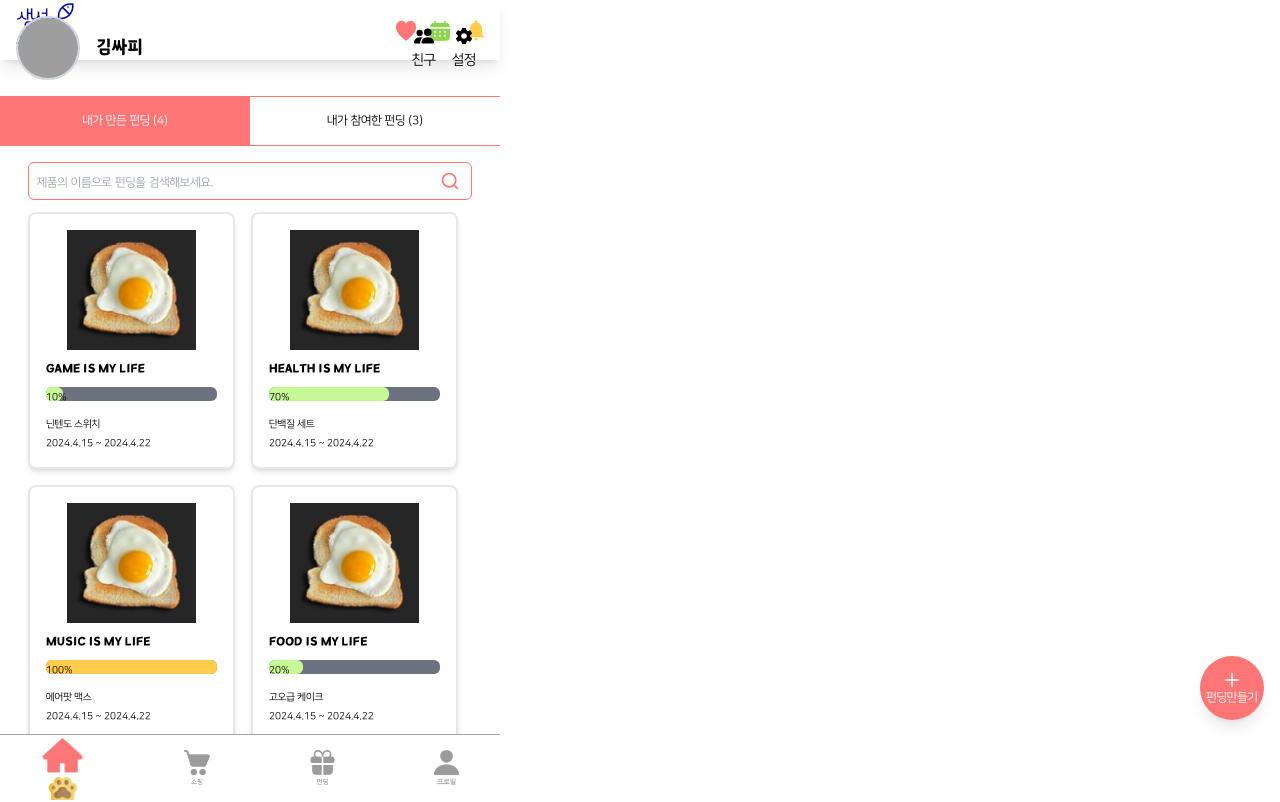
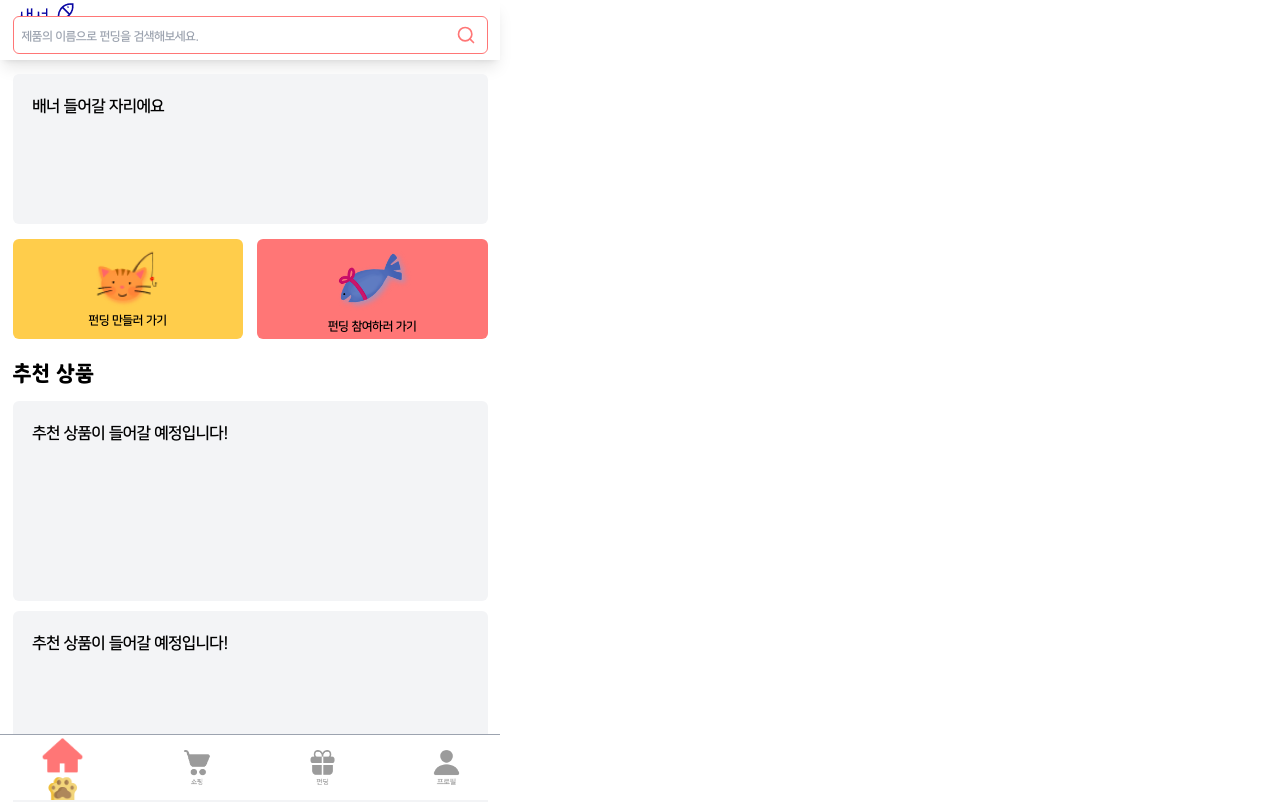
Before and after one commit to sun-mart-egg/funding-gift, a React (Vite) app in the folder FE/: page / in a window 1280 px wide. Shown: the top 802 px of the page. Built offline with nearby package versions, Linux system fonts and the light colour scheme; grey boxes are pictures that could not be loaded.

Commit message:
[FE][Fix] App.jsx 수정

```diff
--- a/FE/src/App.jsx
+++ b/FE/src/App.jsx
@@ -30,8 +30,9 @@ function App() {
       <BrowserRouter>
         <Routes>
           <Route element={<MainLayout />}>
-            <Route path="/home" element={<Home />} />
-            <Route path="/" element={<MyFunding />} />
+
+            <Route path="/" element={<Home />} />
+            <Route path="/my-funding" element={<MyFunding />} />
             <Route path="/product" element={<Product />} />
           </Route>
 
```
